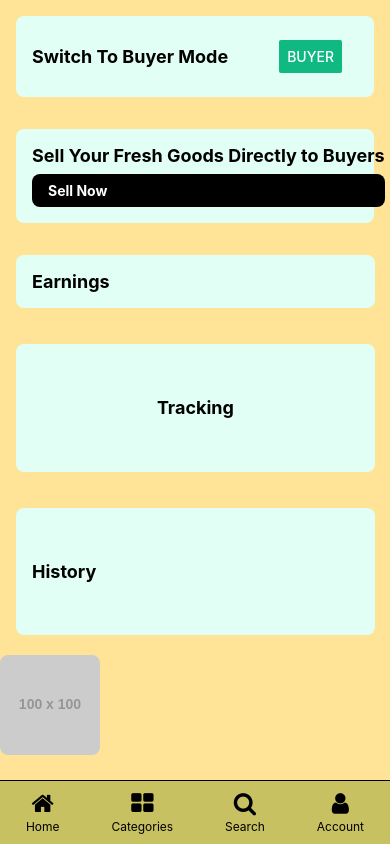
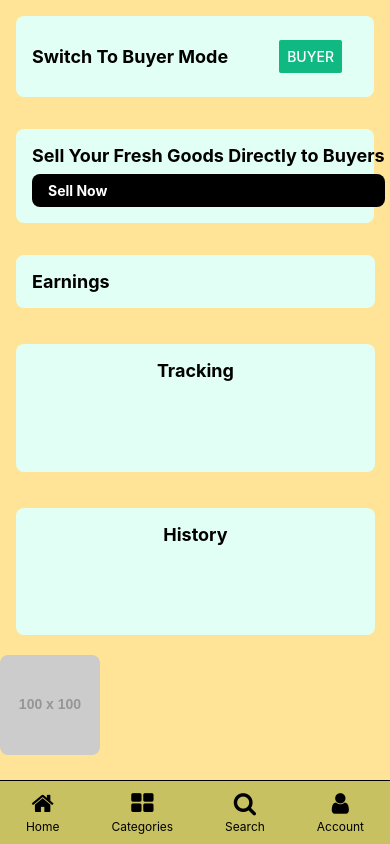
Before and after one commit to aashmeetsingh/SIH_Prototype, a React Native app: screen /Seller in a window 390 px wide. Built offline with nearby package versions, Linux system fonts and the light colour scheme.

Commit message:
"Updated styles for SellerHome.js: changed textAlign to 'center' and added height: '100%' to two styles."

```diff
--- a/src/SellerHome.js
+++ b/src/SellerHome.js
@@ -142,8 +142,9 @@ const styles = StyleSheet.create({
         fontSize: 18,
         fontWeight: 'bold',
         color: '#000000',
-        textAlign: 'left',
+        textAlign: 'center',
         width: '100%',
+        height: '100%'
 
     },
     trackingContainer: {
@@ -164,6 +165,7 @@ const styles = StyleSheet.create({
         color: '#000000',
         textAlign: 'center',
         width: '100%',
+        height:'100%'
     },
 
     buyerContainer: {
```
